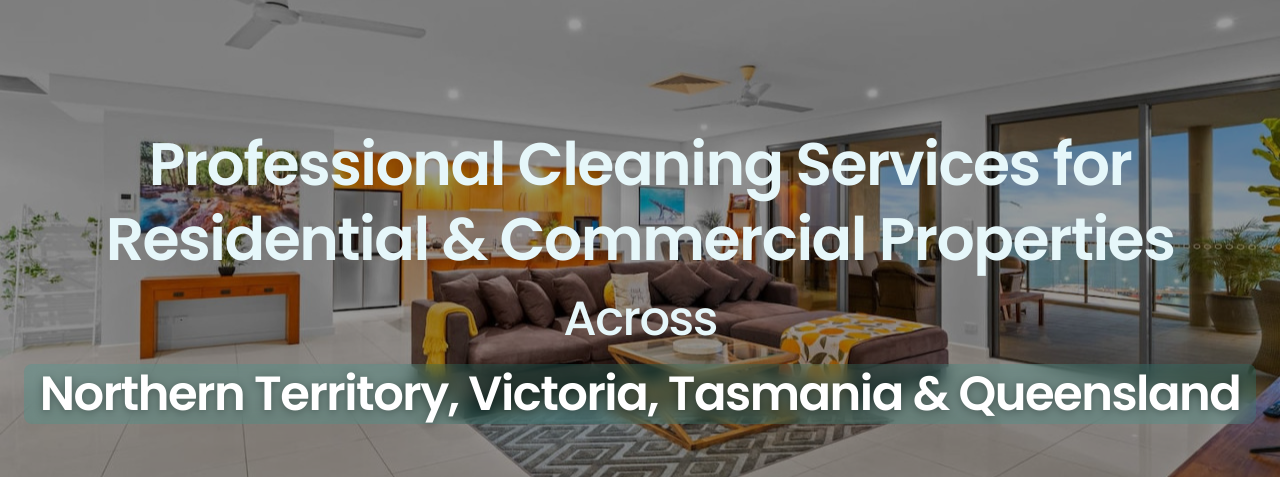
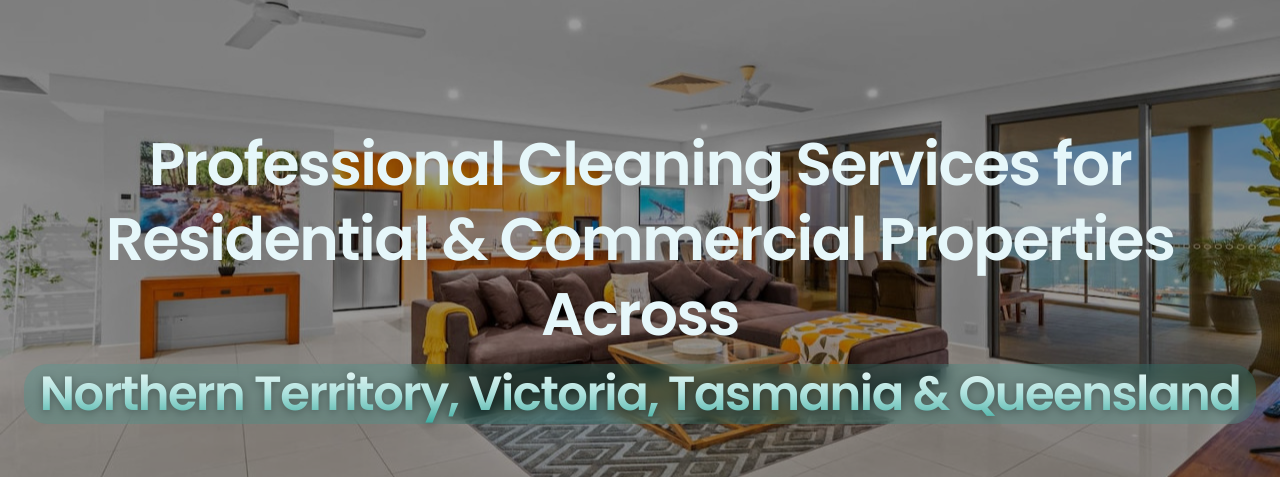
Before and after one commit to Tharaka-98/darwin-cleaning-site, a Next.js app: page / in a window 1280 px wide. Shown: the part 4416-4893 px from the top of the page. Built offline with nearby package versions, Linux system fonts and the light colour scheme; no server answers; a web font is replaced by a local one.

Commit message:
Update ParallaxSectionComponent heading for improved clarity and styling
- Revised the heading text to include "Across" for better flow.
- Adjusted the layout and styling of the service area display for enhanced visual appeal.

```diff
--- a/src/components/parallaxScroll/ParallaxSectionComponent.tsx
+++ b/src/components/parallaxScroll/ParallaxSectionComponent.tsx
@@ -41,12 +41,13 @@ const ParallaxSection: React.FC = () => {
       <div className="relative z-10 flex h-full pt-28 md:items-center justify-center px-8 md:px-4">
         <h1 className="text-[#e6f7fa] font-poppins leading-tight text-[24px] md:text-3xl lg:text-[48px] xl:text-6xl font-semibold text-center tracking-tight">
           Professional Cleaning Services for Residential & Commercial Properties
-          <br className="hidden md:block" />
+          Across
+          <br />
           <span className="text-[20px] md:text-2xl lg:text-[40px] xl:text-5xl font-medium">
-            Across{" "}
-            <span className="relative inline-block px-3 py-1 md:px-4 md:py-1.5">
-              <span className="absolute inset-0 bg-[#1ca79b]/20 backdrop-blur-sm rounded-lg"></span>
-              <span className="relative text-white font-semibold drop-shadow-[0_2px_4px_rgba(0,0,0,0.3)]">
+            {/* Across{" "} */}
+            <span className="relative inline-block px-3 py-1 mt-2 md:px-4 md:py-1.5">
+              <span className="absolute inset-0 bg-[#1ca79b]/20 backdrop-blur-sm rounded-3xl"></span>
+              <span className="relative bg-gradient-to-b from-white via-[#ace1dd] to-[#1ca79b] bg-clip-text text-transparent font-semibold drop-shadow-[0_2px_4px_rgba(0,0,0,0.3)]">
                 Northern Territory, Victoria, Tasmania & Queensland
               </span>
             </span>
```
